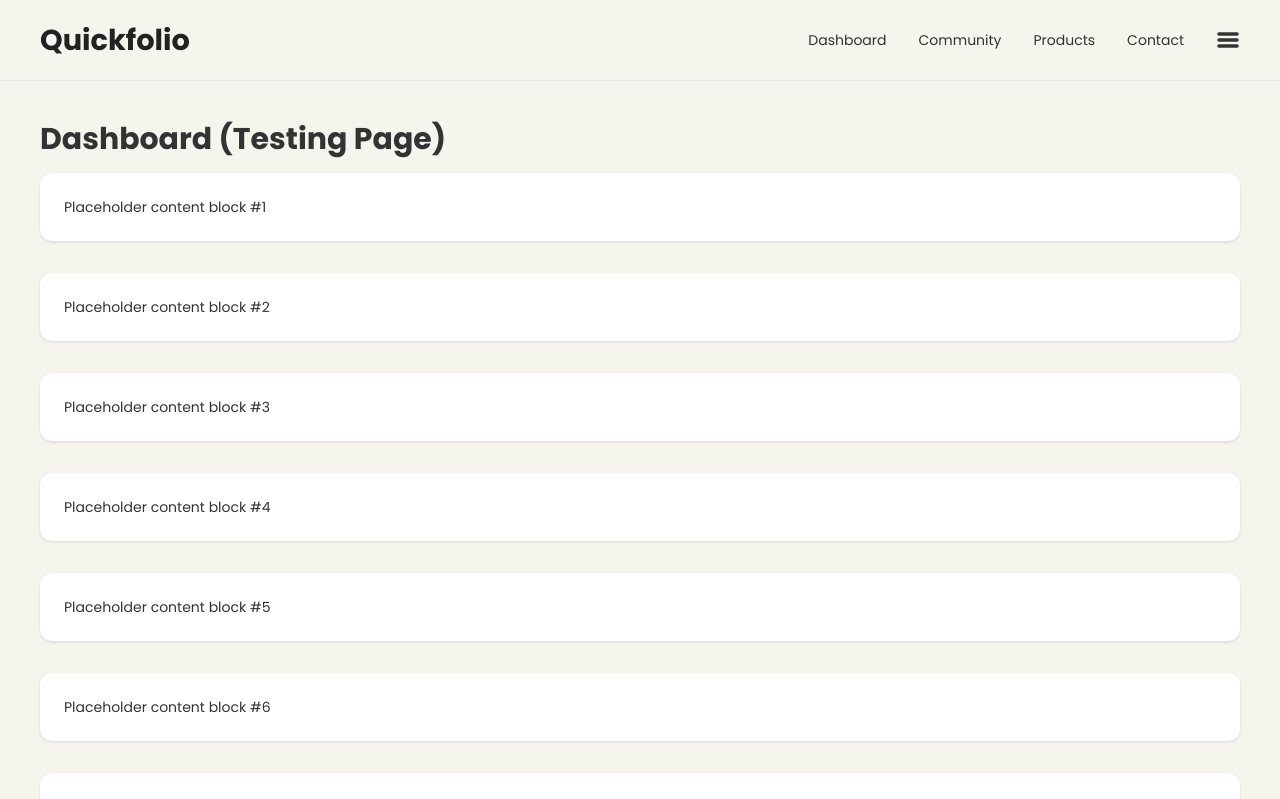
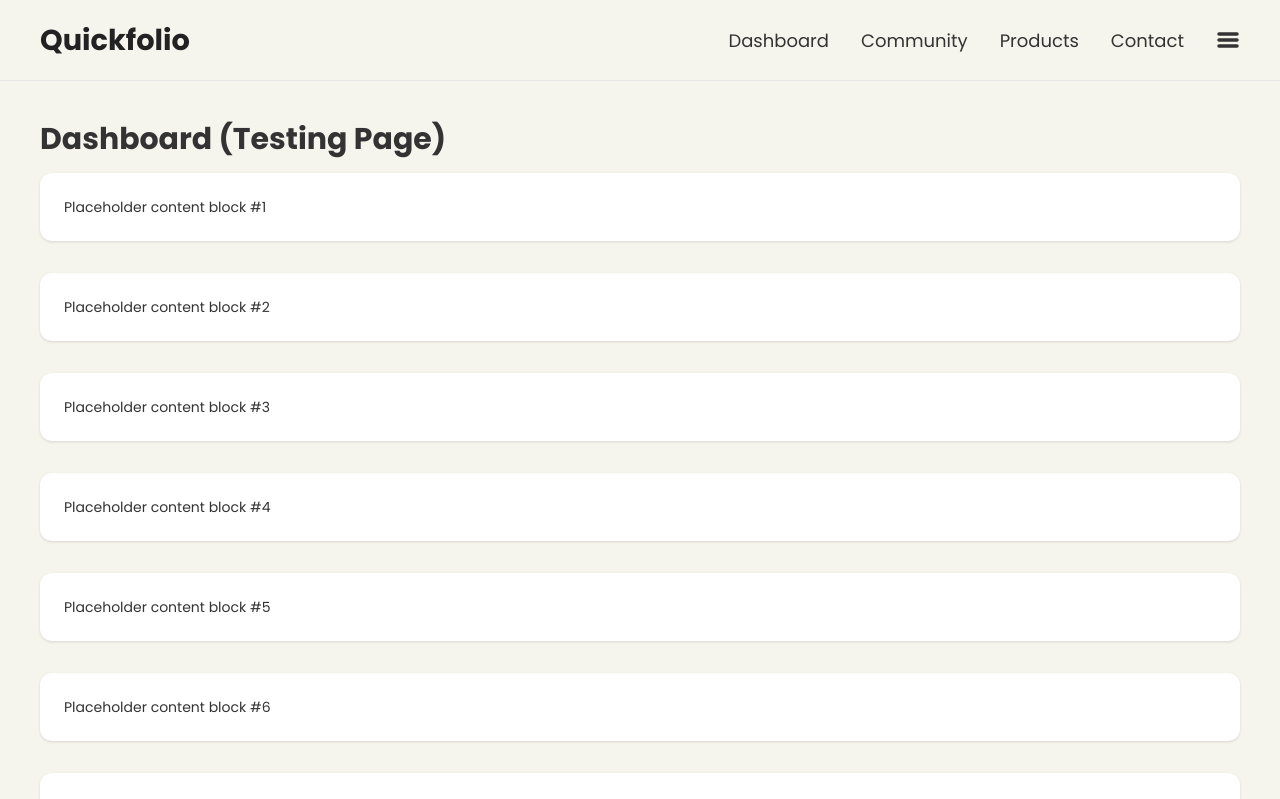
Before and after one commit to projcjdevs/quickfolio-frontend, a Next.js app: page /dashboard in a window 1280 px wide. Shown: the top 799 px of the page. Built offline with nearby package versions, Linux system fonts and the light colour scheme.

Commit message:
oops desktop nav looks so small thru my eyes now i had to change (last commit cutie)

```diff
--- a/src/components/NavBarDB.tsx
+++ b/src/components/NavBarDB.tsx
@@ -25,7 +25,7 @@ const NavBarDB = () => {
                     </div>
 
                     {/* desktop nav */}
-                    <div className="hidden md:flex items-center space-x-8 text-[#333] font-normal text-sm">
+                    <div className="hidden md:flex items-center space-x-8 text-[#333] font-normal text-base md:text-[17px] lg:text-[18px]">
                         {links.map((link) => (
                             <a
                                 key={link.name}
@@ -62,7 +62,7 @@ const NavBarDB = () => {
                         <a
                             key={link.name}
                             href={link.href}
-                            className="text-[#333] hover:underline text-sm"
+                            className="text-[#333] hover:underline text-base font-normal"
                         >
                             {link.name}
                         </a>
```
